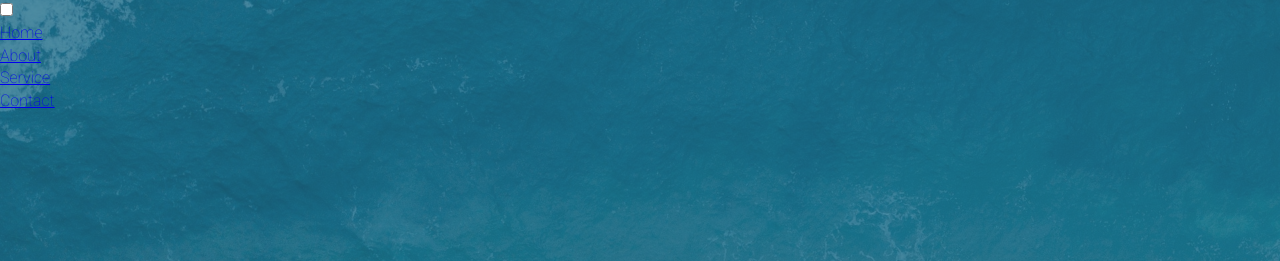
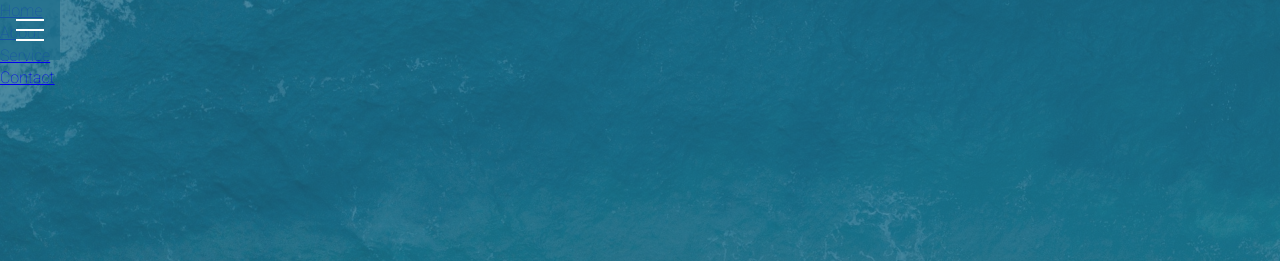
Before and after one commit to uncloudy/pre_test, a plain HTML site: page css_4/index.html in a window 1280 px wide. Shown: the top 261 px of the page. Drawn offline with Linux system fonts and the light colour scheme.

Commit message:
Update menu.css

```diff
--- a/css_4/css/menu.css
+++ b/css_4/css/menu.css
@@ -4,3 +4,58 @@
   left: 0;
   z-index: 1;
 }
+
+.menu-wrap .toggler {
+  position: absolute;
+  top: 0;
+  left: 0;
+  z-index: 2;
+  cursor: pointer;
+  width: 50px;
+  height: 50px;
+  opacity: 0%;
+}
+
+.menu-wrap .hamburger {
+  position: absolute;
+  top: 0;
+  left: 0;
+  z-index: 1;
+  width: 60px;
+  height: 60px;
+  padding: 1rem;
+  background: var(--primary-color);
+  display: flex;
+  align-items: center;
+  justify-content: center;
+  text-align: center;
+}
+
+/* hamburger line*/
+
+.menu-wrap .hamburger > div {
+  position: relative;
+  flex: none;
+  width: 100%;
+  height: 2px;
+  background: #fff;
+  display: flex;
+  align-items: center;
+  justify-content: center;
+}
+
+/* hamburger line top, bottom */
+.menu-wrap .hamburger > div:before,
+.menu-wrap .hamburger > div::after {
+  content: "";
+  position: absolute;
+  z-index: 1;
+  top: -10px;
+  width: 100%;
+  height: 2px;
+  background: inherit;
+}
+
+.menu-wrap .hamburger > div::after {
+  top: 10px;
+}
```
